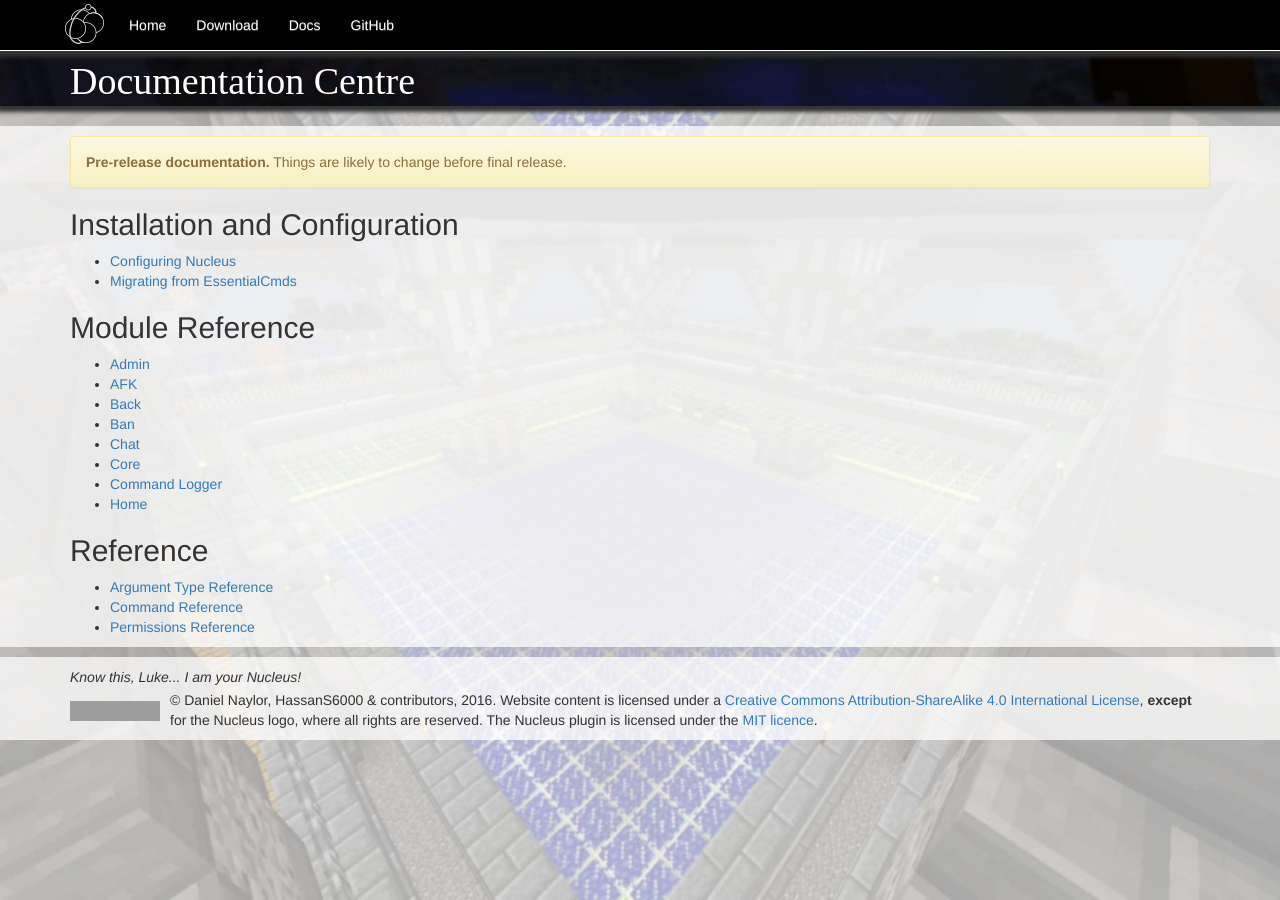
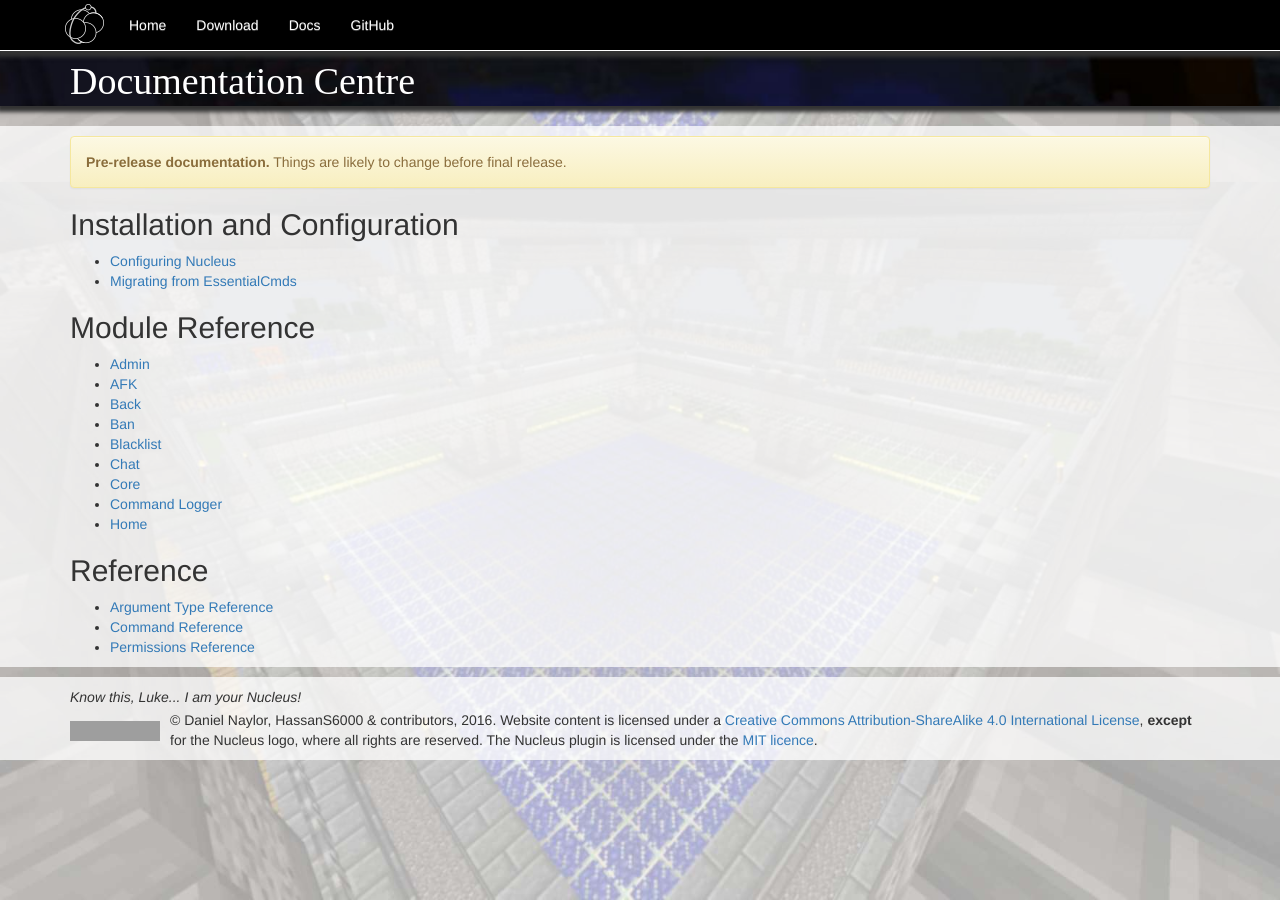
Before and after one commit to NucleusPowered/site-v1, a Jekyll site: the page built from docs/index.md, in a window 1280 px wide. Built offline with Jekyll 4.4.1, drawn with Linux system fonts in a browser that asks for light colours; grey boxes are pictures that could not be loaded.

Commit message:
Add blacklist module entry on main page.

```diff
--- a/docs/index.md
+++ b/docs/index.md
@@ -14,6 +14,7 @@ header: Documentation Centre
 * [AFK](modules/afk.html)
 * [Back](modules/back.html)
 * [Ban](modules/ban.html)
+* [Blacklist](modules/blacklist.html)
 * [Chat](modules/chat.html)
 * [Core](modules/core.html)
 * [Command Logger](modules/commandlogger.html)
```
